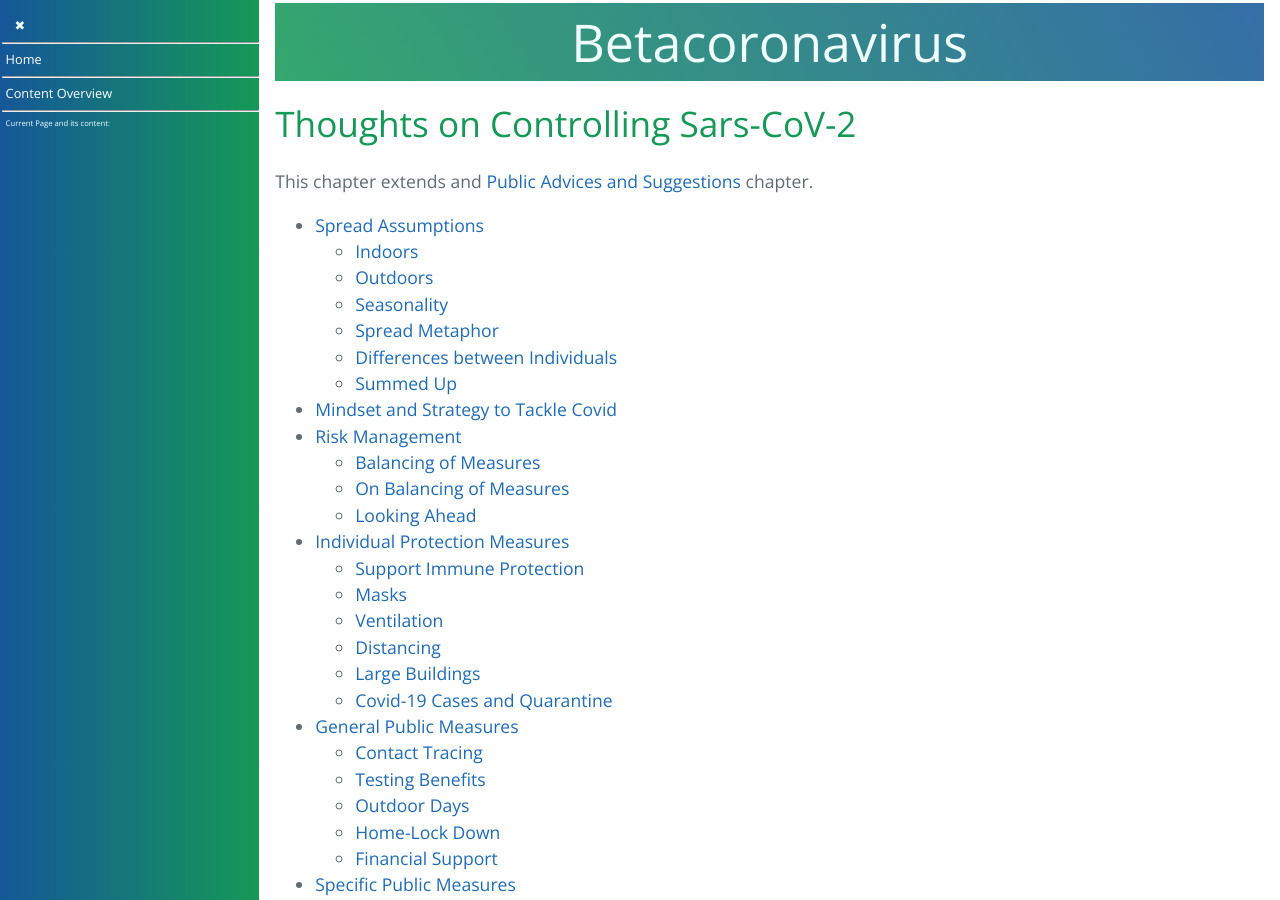
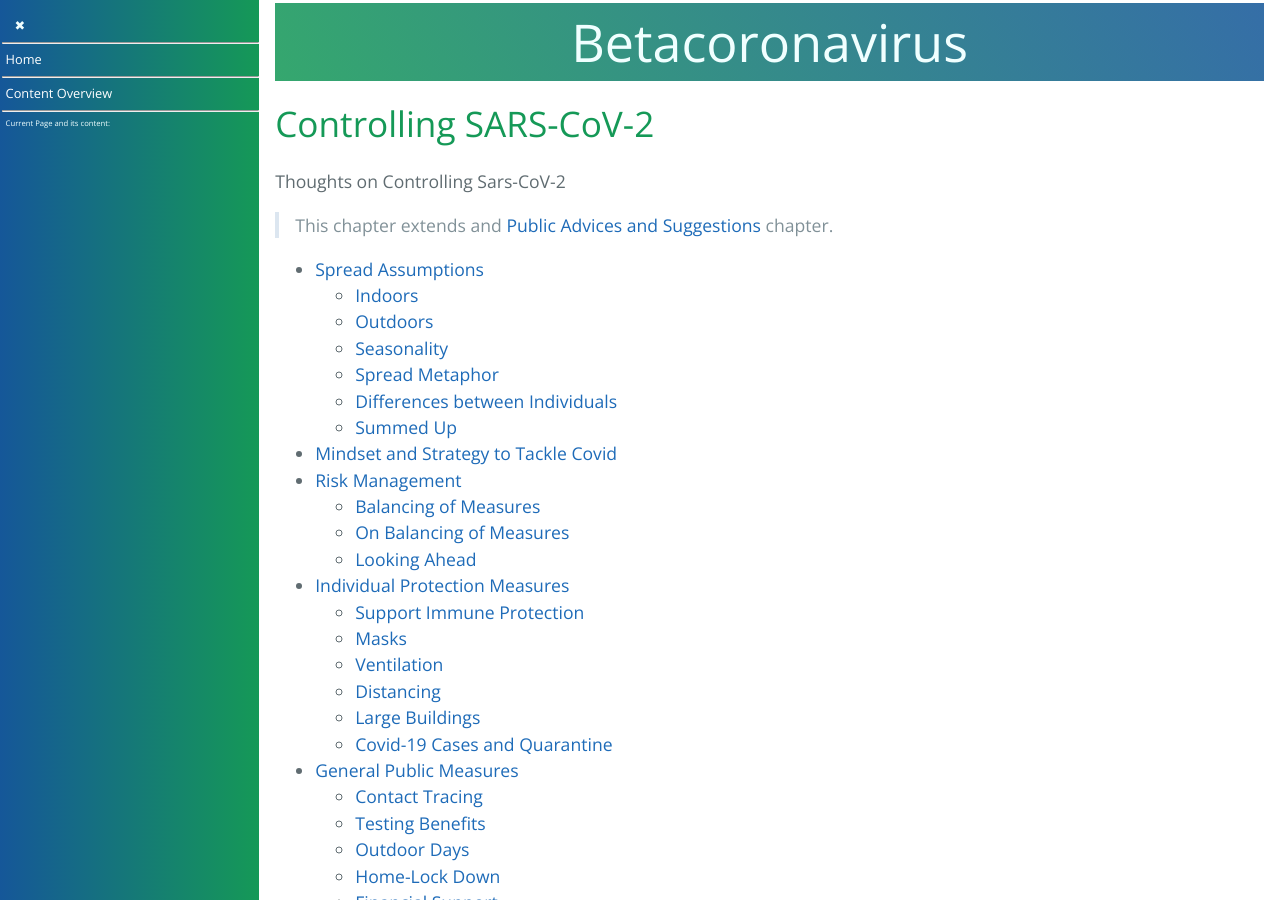
Before and after one commit to forestgrape/coronavirus, a Jekyll site: the page built from 7_social/controlling.md, in a window 1280 px wide and 900 px high. Built offline with Jekyll 4.4.1, drawn with Linux system fonts in a browser that asks for light colours; our own code applies the rules of GitHub Pages for plain Markdown files.

Commit message:
formulations

```diff
--- a/7_social/controlling.md
+++ b/7_social/controlling.md
@@ -1,6 +1,9 @@
 
-# Thoughts on Controlling Sars-CoV-2
-This chapter extends and [Public Advices and Suggestions](../1_introduction/suggestions.md) chapter.
+# Controlling SARS-CoV-2
+
+Thoughts on Controlling Sars-CoV-2
+
+> This chapter extends and [Public Advices and Suggestions](../1_introduction/suggestions.md) chapter.
 
 * [Spread Assumptions](#spread-assumptions)
   * [Indoors](#indoors)
```
